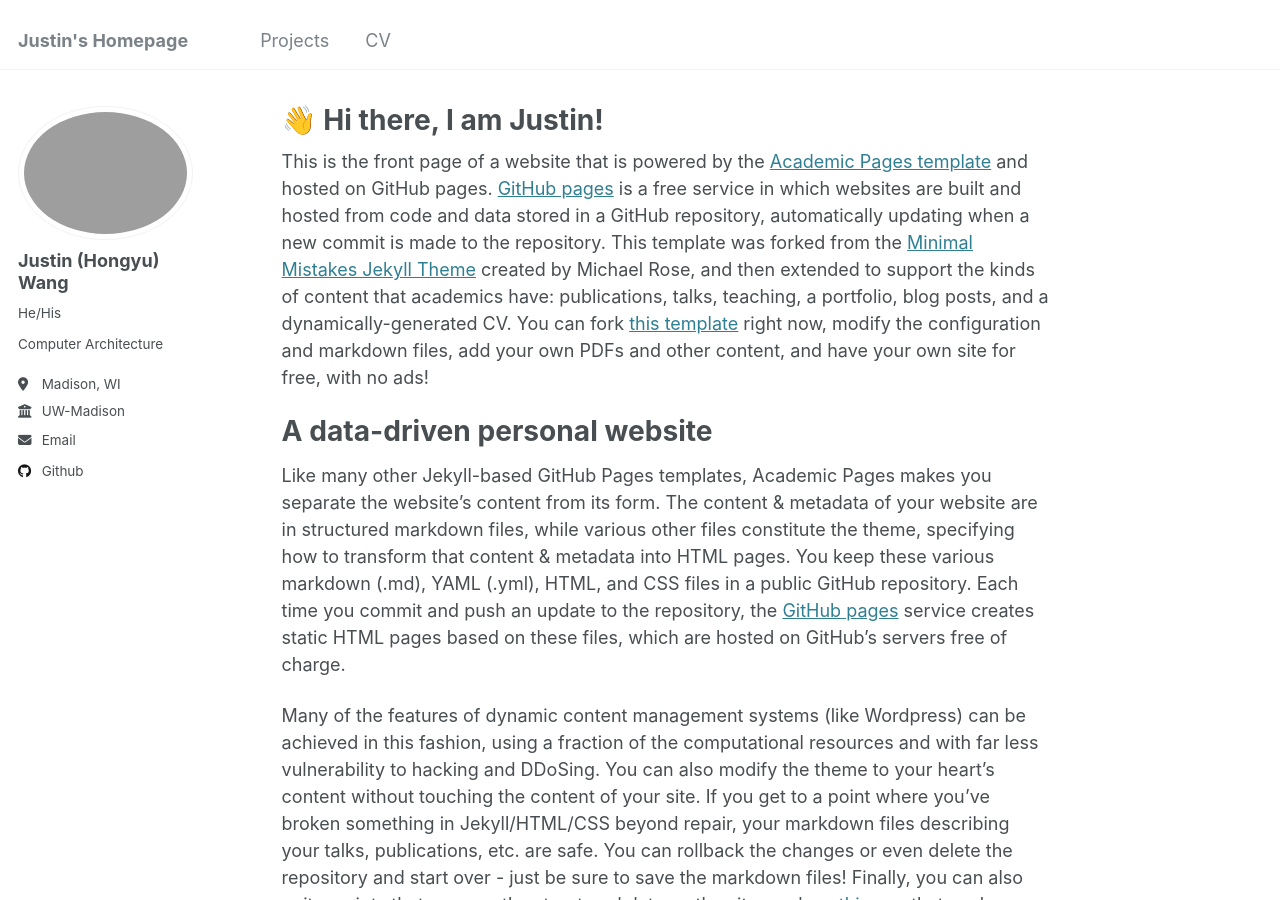
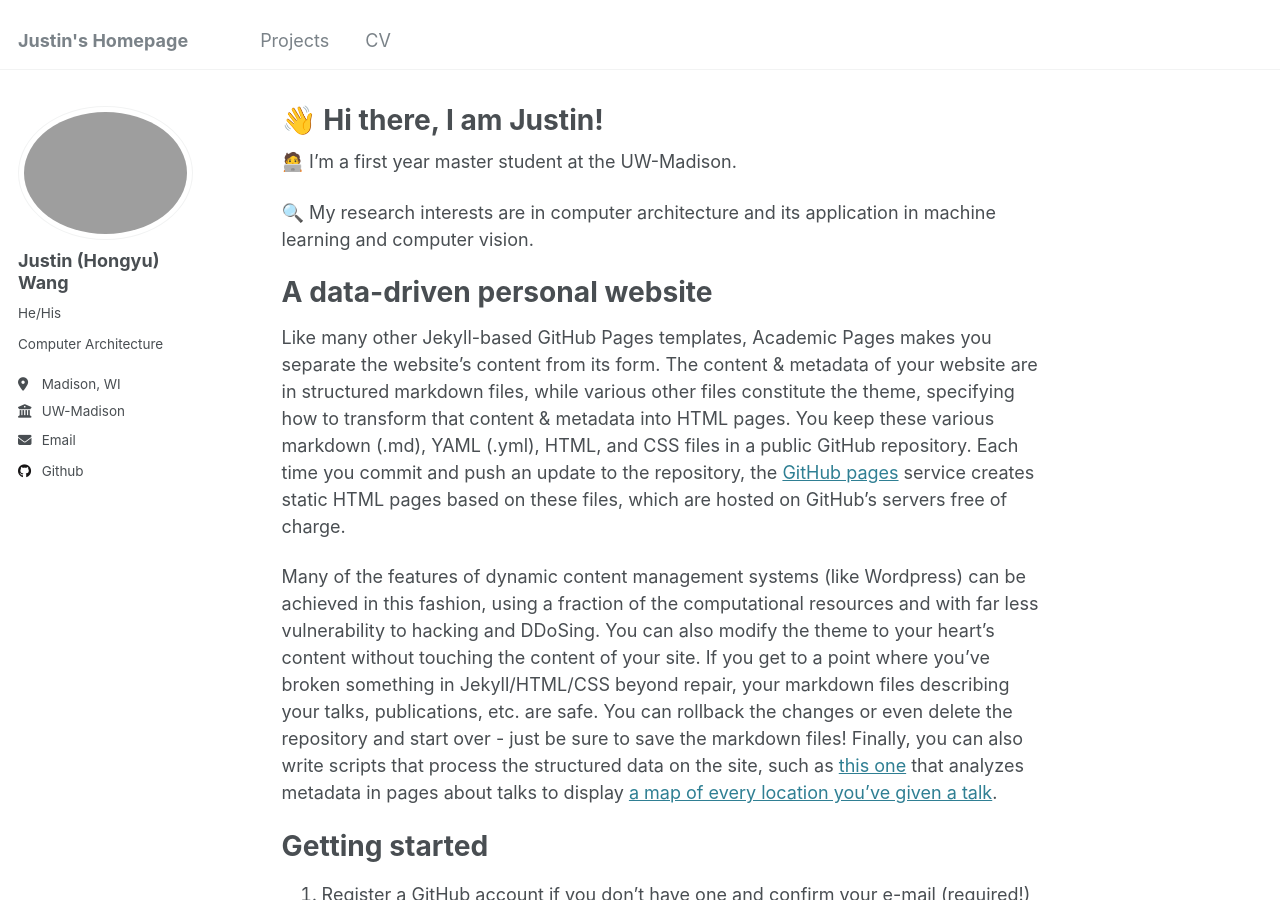
Before and after one commit to Hongyu0329/hongyu0329.github.io, a Jekyll site: the page built from _pages/about.md, in a window 1280 px wide and 900 px high. Built offline with Jekyll 4.4.1, drawn with Linux system fonts in a browser that asks for light colours; emoji names are drawn with the system emoji font.

Commit message:
Update about.md

```diff
--- a/_pages/about.md
+++ b/_pages/about.md
@@ -6,7 +6,10 @@ redirect_from:
   - /about/
   - /about.html
 ---
-This is the front page of a website that is powered by the [Academic Pages template](https://github.com/academicpages/academicpages.github.io) and hosted on GitHub pages. [GitHub pages](https://pages.github.com) is a free service in which websites are built and hosted from code and data stored in a GitHub repository, automatically updating when a new commit is made to the repository. This template was forked from the [Minimal Mistakes Jekyll Theme](https://mmistakes.github.io/minimal-mistakes/) created by Michael Rose, and then extended to support the kinds of content that academics have: publications, talks, teaching, a portfolio, blog posts, and a dynamically-generated CV. You can fork [this template](https://github.com/academicpages/academicpages.github.io) right now, modify the configuration and markdown files, add your own PDFs and other content, and have your own site for free, with no ads!
+
+:technologist: I'm a first year master student at the UW-Madison.
+
+:mag: My research interests are in computer architecture and its application in machine learning and computer vision.
 
 A data-driven personal website
 ==============================
```
